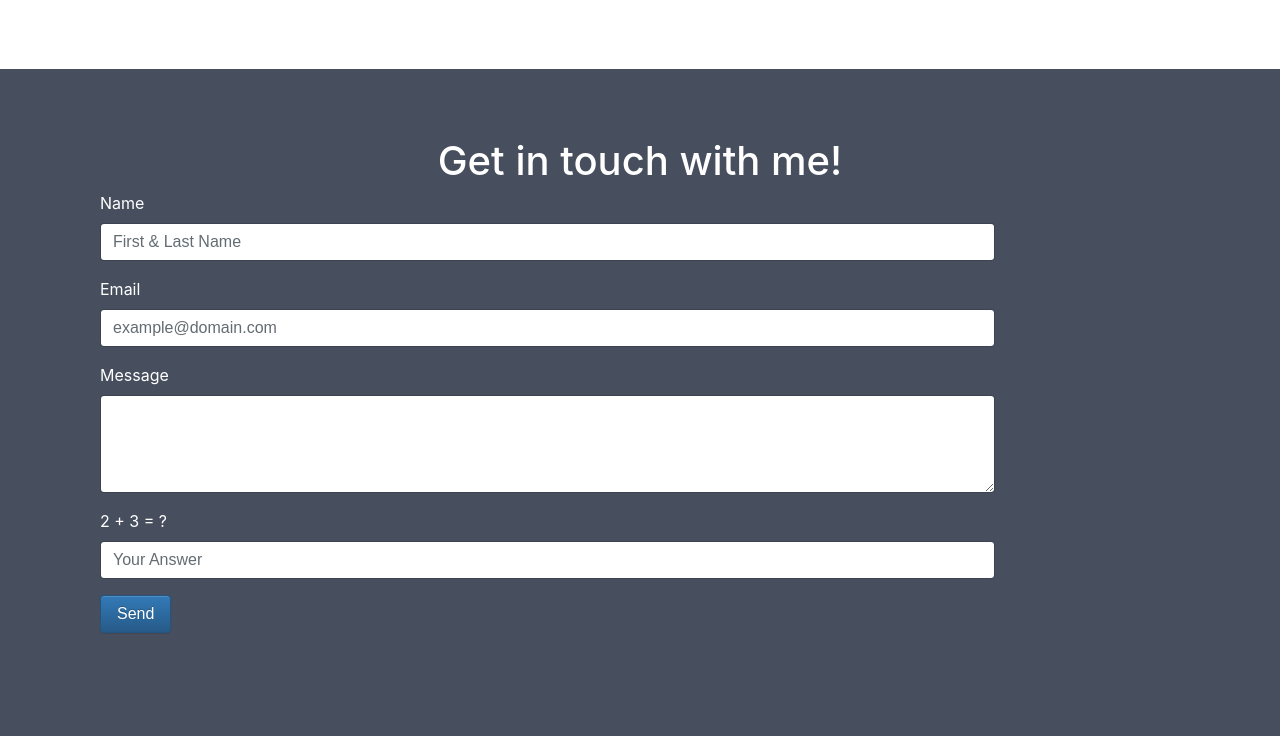
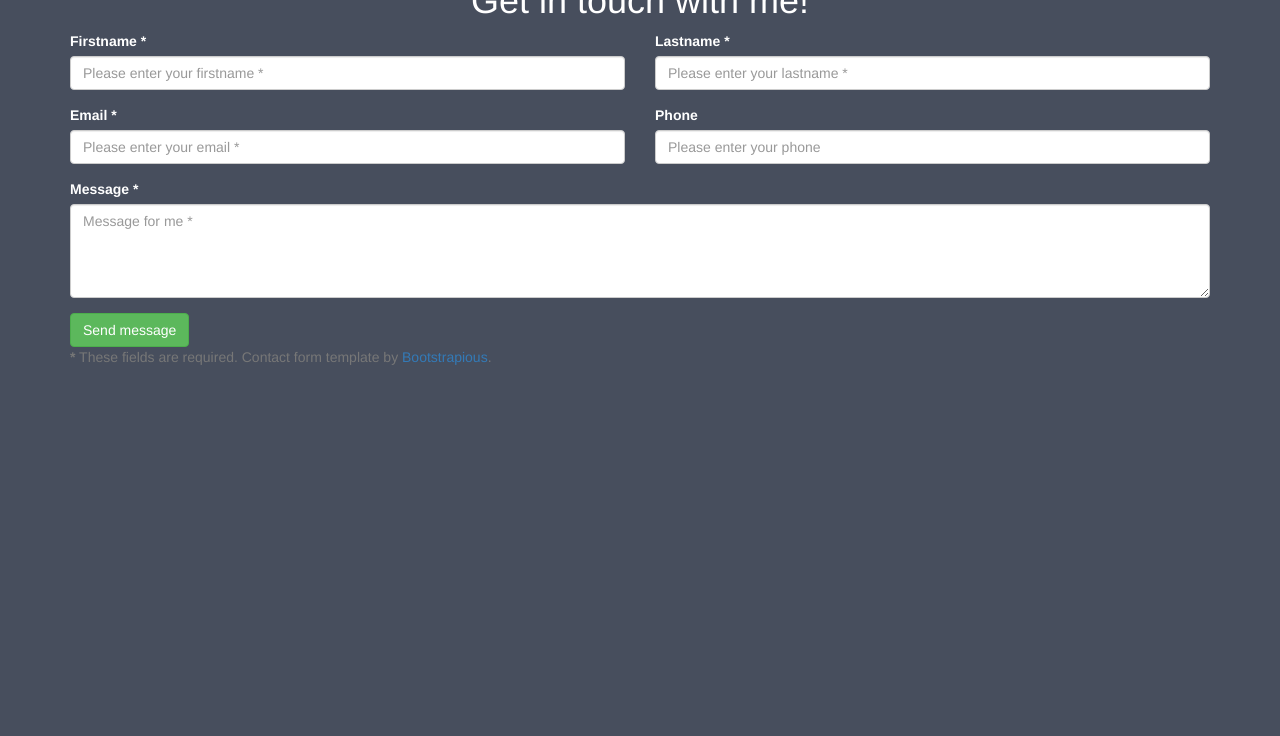
Before and after one commit to Yining1/Yining1.github.io, a PHP site: page / in a window 1280 px wide. Shown: the part 1543-2279 px from the top of the page. After the commit the page ends 1908 px from the top, so only its background shows below. Run offline with PHP 8.4, Linux system fonts and the light colour scheme; some libraries are stand-ins or nearby versions.

Commit message:
testing email

```diff
--- a/index.html
+++ b/index.html
@@ -6,13 +6,9 @@
   <title>Yining Chen Website</title>
   <meta charset="utf-8">
   <meta name="viewport" content="width=device-width, initial-scale=1">
-
-  <link href="css/bootstrap.css" rel="stylesheet" />
-  <link href="css/bootstrap-theme.css" rel="stylesheet" />
-  <script src="js/bootstrap.min.js"></script>
-<!--   <link rel="stylesheet" href="https://maxcdn.bootstrapcdn.com/bootstrap/3.3.7/css/bootstrap.min.css">
+  <link rel="stylesheet" href="https://maxcdn.bootstrapcdn.com/bootstrap/3.3.7/css/bootstrap.min.css">
   <script src="https://ajax.googleapis.com/ajax/libs/jquery/1.12.4/jquery.min.js"></script>
-  <script src="https://maxcdn.bootstrapcdn.com/bootstrap/3.3.7/js/bootstrap.min.js"></script> -->
+  <script src="https://maxcdn.bootstrapcdn.com/bootstrap/3.3.7/js/bootstrap.min.js"></script>
   <style>
   .bg-dark-gray {
       background-color: #696969 /* Dark Gray */
@@ -48,7 +44,7 @@
 <body>
 
 <nav class="navbar navbar-default navbar-fixed-top navbar-inverse">
-  <div class="container-fluid">
+  <div class="container">
     <div class="navbar-header">
       <button type="button" class="navbar-toggle" data-toggle="collapse" data-target="#myNavbar">
         <span class="icon-bar"></span>
@@ -121,45 +117,72 @@
   </div>
 </div>
 
-<div class="contact-section container-fluid bg-dark-blue"  id="contact">
+<div class="contact-section container-fluid bg-dark-blue" id="contact">
 <div class="container">
   <h1 class="section-header text-center"> Get in touch with me! </span> </h1>
-  <form class="form-horizontal" role="form" method="post" action="php/index.php">
+  <form id="contact-form" method="post" action="php/contact.php" role="form">
+
+    <div class="messages"></div>
+
+    <div class="controls">
+
+        <div class="row">
+            <div class="col-md-6">
                 <div class="form-group">
-    <label for="name" class="col-sm-2 control-label">Name</label>
-    <div class="col-sm-10">
-      <input type="text" class="form-control" id="name" name="name" placeholder="First & Last Name" value="">
+                    <label for="form_name">Firstname *</label>
+                    <input id="form_name" type="text" name="name" class="form-control" placeholder="Please enter your firstname *" required="required" data-error="Firstname is required.">
+                    <div class="help-block with-errors"></div>
                 </div>
             </div>
+            <div class="col-md-6">
                 <div class="form-group">
-    <label for="email" class="col-sm-2 control-label">Email</label>
-    <div class="col-sm-10">
-      <input type="email" class="form-control" id="email" name="email" placeholder="example@domain.com" value="">
+                    <label for="form_lastname">Lastname *</label>
+                    <input id="form_lastname" type="text" name="surname" class="form-control" placeholder="Please enter your lastname *" required="required" data-error="Lastname is required.">
+                    <div class="help-block with-errors"></div>
                 </div>
             </div>
+        </div>
+        <div class="row">
+            <div class="col-md-6">
                 <div class="form-group">
-    <label for="message" class="col-sm-2 control-label">Message</label>
-    <div class="col-sm-10">
-      <textarea class="form-control" rows="4" name="message"></textarea>
+                    <label for="form_email">Email *</label>
+                    <input id="form_email" type="email" name="email" class="form-control" placeholder="Please enter your email *" required="required" data-error="Valid email is required.">
+                    <div class="help-block with-errors"></div>
                 </div>
             </div>
+            <div class="col-md-6">
                 <div class="form-group">
-    <label for="human" class="col-sm-2 control-label">2 + 3 = ?</label>
-    <div class="col-sm-10">
-      <input type="text" class="form-control" id="human" name="human" placeholder="Your Answer">
+                    <label for="form_phone">Phone</label>
+                    <input id="form_phone" type="tel" name="phone" class="form-control" placeholder="Please enter your phone">
+                    <div class="help-block with-errors"></div>
                 </div>
             </div>
+        </div>
+        <div class="row">
+            <div class="col-md-12">
                 <div class="form-group">
-    <div class="col-sm-10 col-sm-offset-2">
-      <input id="submit" name="submit" type="submit" value="Send" class="btn btn-primary">
+                    <label for="form_message">Message *</label>
+                    <textarea id="form_message" name="message" class="form-control" placeholder="Message for me *" rows="4" required="required" data-error="Please,leave us a message."></textarea>
+                    <div class="help-block with-errors"></div>
                 </div>
             </div>
-  <div class="form-group">
-    <div class="col-sm-10 col-sm-offset-2">
-      <! Will be used to display an alert to the user>
+            <div class="col-md-12">
+                <input type="submit" class="btn btn-success btn-send" value="Send message">
+            </div>
+        </div>
+        <div class="row">
+            <div class="col-md-12">
+                <p class="text-muted"><strong>*</strong> These fields are required. Contact form template by <a href="http://bootstrapious.com" target="_blank">Bootstrapious</a>.</p>
+            </div>
         </div>
     </div>
     </form>
+     <style>
+        .container-fluid {
+            padding-top: 70px;
+            padding-bottom: 70px;
+      </style>
+  </div>
 
 </body>
 </html>
```
Also changed, not shown: php/index.php (+6 -2 lines). Lines whose indentation alone changed are shown as unchanged.
